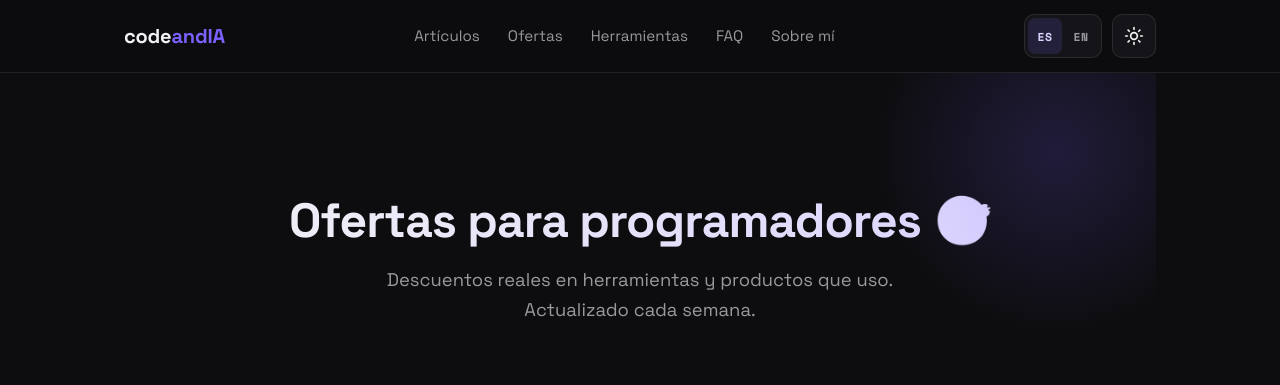
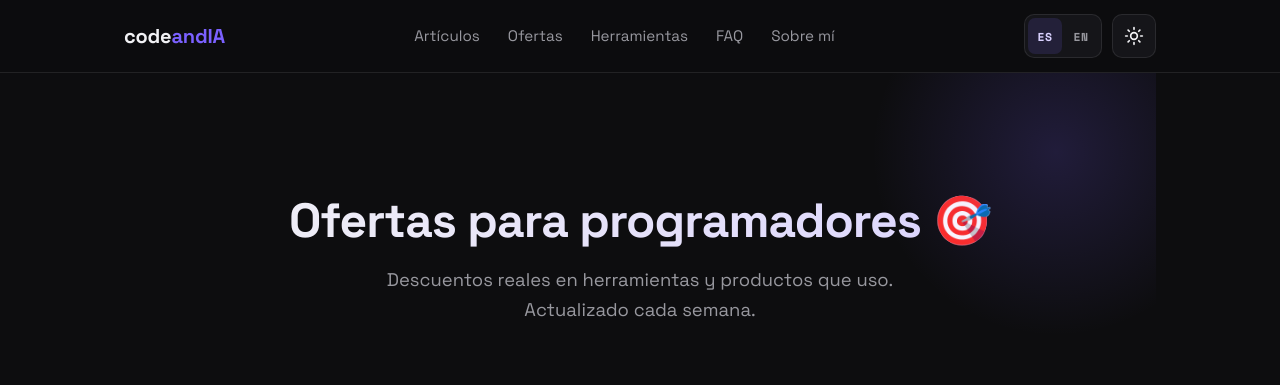
Before and after one commit to vibodigitalinfo-lab/codeandIA, a Jekyll site: the page built from promociones.md, in a window 1280 px wide. Shown: the top 385 px of the page. Built offline with Jekyll 4.4.1, drawn with Linux system fonts in a browser that asks for light colours.

Commit message:
fix(ofertas): el emoji del titulo recupera su color (background-clip: text)

```diff
--- a/promociones.md
+++ b/promociones.md
@@ -8,7 +8,7 @@ permalink: /ofertas/
 <div class="container">
 
 <section class="ofertas-hero">
-  <h1>Ofertas para programadores 🎯</h1>
+  <h1>Ofertas para programadores <span class="emoji">🎯</span></h1>
   <p>Descuentos reales en herramientas y productos que uso. Actualizado cada semana.</p>
 </section>
 
--- a/styles.css
+++ b/styles.css
@@ -2705,3 +2705,13 @@ body { margin-top: 0 !important; padding-top: 0 !important; }
   gap: 12px;
   justify-content: center;
 }
+
+/* Emoji dentro de títulos con recorte de texto (background-clip):
+   sin esto heredan color: transparent y pierden el color */
+.emoji {
+  background: none;
+  -webkit-background-clip: initial;
+  background-clip: initial;
+  color: var(--text);
+  -webkit-text-fill-color: currentColor;
+}
```
